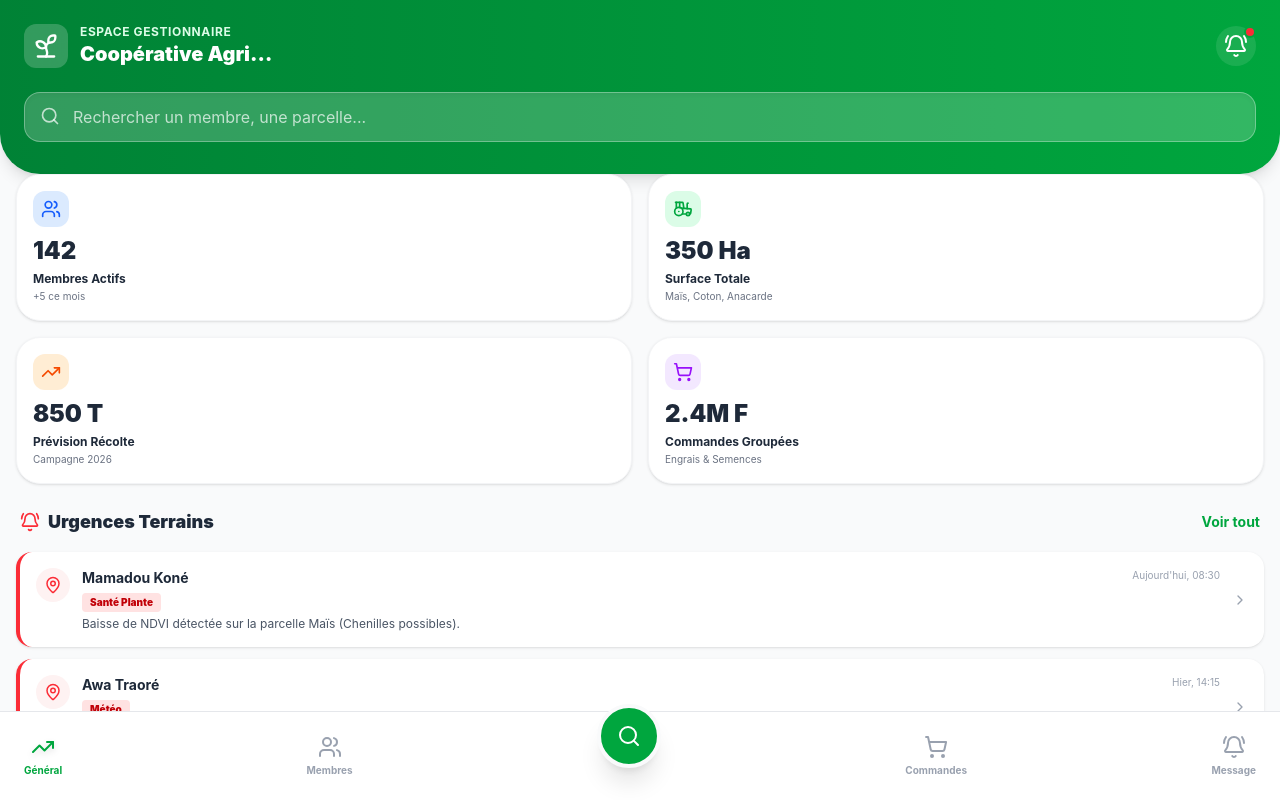
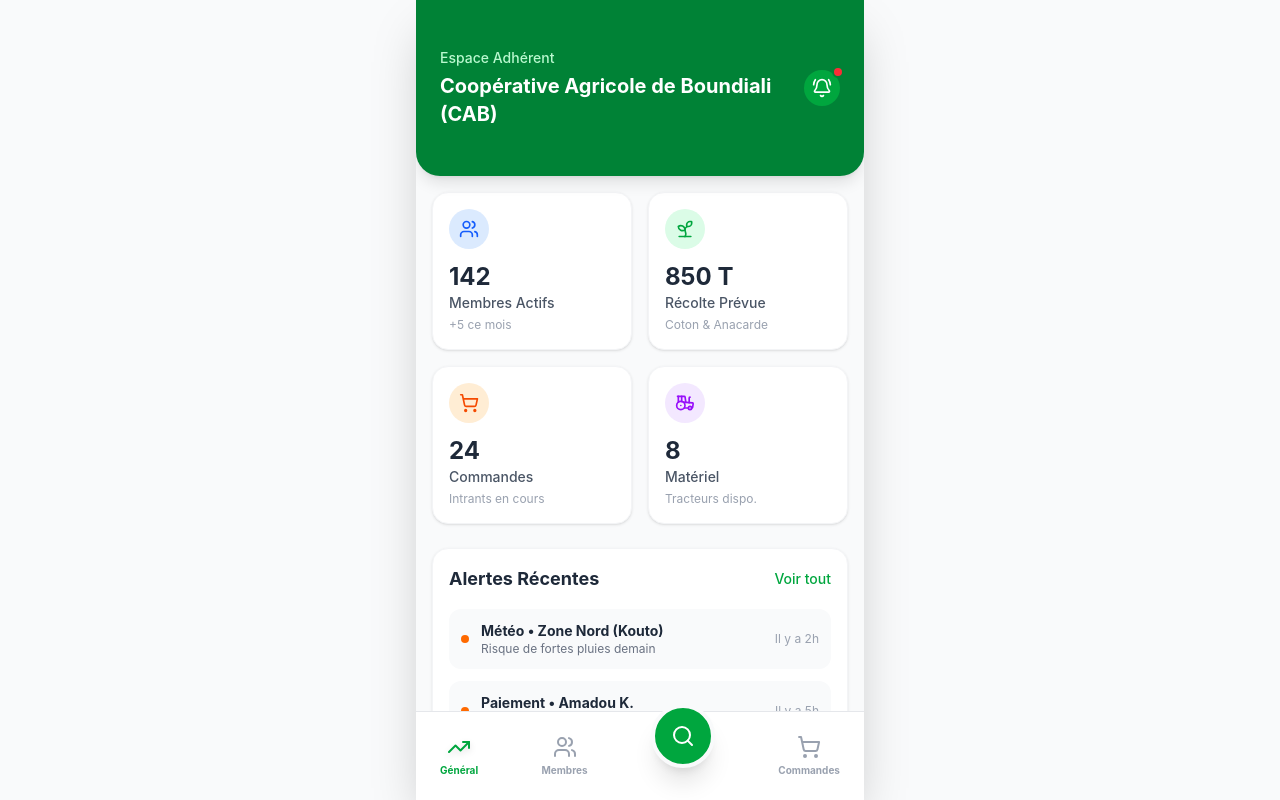
Before and after one commit to wonnansoro-svg/vitejs-vite-eyunclof, a React (Vite) app: page / in a window 1280 px wide. Built offline with nearby package versions, Linux system fonts and the light colour scheme.

Commit message:
Mise a jour du tableaux de bord

```diff
--- a/src/CoopDashboard.tsx
+++ b/src/CoopDashboard.tsx
@@ -8,10 +8,13 @@ import {
   TrendingUp,
   MapPin,
   Search,
-  ChevronRight
+  ChevronRight,
+  Package,
+  CheckCircle2,
+  Clock
 } from 'lucide-react';
 
-// --- 1. DÉFINITION DES TYPES (La puissance de TypeScript) ---
+// --- 1. DÉFINITION DES TYPES ---
 interface CoopStat {
   title: string;
   value: string | number;
@@ -24,160 +27,180 @@ interface CoopStat {
 interface Alert {
   id: number;
   member: string;
-  type: 'Météo' | 'Santé Plante' | 'Paiement';
+  type: string;
   message: string;
   date: string;
 }
 
-// --- 2. COMPOSANT PRINCIPAL ---
+// --- 2. VRAIES DONNÉES (Simulées) ---
+const mockMembers = [
+  { id: 1, nom: "Amadou Koné", village: "Kouto", culture: "Coton", surface: "5 ha", statut: "Actif" },
+  { id: 2, nom: "Fatouma Sylla", village: "Tengréla", culture: "Anacarde", surface: "12 ha", statut: "Actif" },
+  { id: 3, nom: "Seydou Traoré", village: "Boundiali", culture: "Maïs", surface: "3 ha", statut: "En attente" },
+  { id: 4, nom: "Mariam Ouattara", village: "Kolia", culture: "Coton", surface: "8 ha", statut: "Actif" },
+];
+
+const mockOrders = [
+  { id: "CMD-089", produit: "Engrais NPK 15-15-15", qte: "50 sacs", date: "Aujourd'hui", statut: "Livré" },
+  { id: "CMD-090", produit: "Semences de Maïs", qte: "20 kg", date: "Hier", statut: "En préparation" },
+  { id: "CMD-091", produit: "Produit Phytosanitaire", qte: "10 litres", date: "12 Mars", statut: "En attente" },
+];
+
+// --- 3. COMPOSANT PRINCIPAL ---
 const CoopDashboard: React.FC = () => {
   const [activeTab, setActiveTab] = useState<'overview' | 'members' | 'orders'>('overview');
-
-  // Fausse base de données pour visualiser l'interface
   const coopName = "Coopérative Agricole de Boundiali (CAB)";
 
   const stats: CoopStat[] = [
     { title: "Membres Actifs", value: 142, subtitle: "+5 ce mois", icon: Users, color: "text-blue-600", bg: "bg-blue-100" },
-    { title: "Surface Totale", value: "350 Ha", subtitle: "Maïs, Coton, Anacarde", icon: Tractor, color: "text-green-600", bg: "bg-green-100" },
-    { title: "Prévision Récolte", value: "850 T", subtitle: "Campagne 2026", icon: TrendingUp, color: "text-orange-600", bg: "bg-orange-100" },
-    { title: "Commandes Groupées", value: "2.4M F", subtitle: "Engrais & Semences", icon: ShoppingCart, color: "text-purple-600", bg: "bg-purple-100" }
+    { title: "Récolte Prévue", value: "850 T", subtitle: "Coton & Anacarde", icon: Sprout, color: "text-green-600", bg: "bg-green-100" },
+    { title: "Commandes", value: 24, subtitle: "Intrants en cours", icon: ShoppingCart, color: "text-orange-600", bg: "bg-orange-100" },
+    { title: "Matériel", value: 8, subtitle: "Tracteurs dispo.", icon: Tractor, color: "text-purple-600", bg: "bg-purple-100" }
   ];
 
-  const recentAlerts: Alert[] = [
-    { id: 1, member: "Mamadou Koné", type: "Santé Plante", message: "Baisse de NDVI détectée sur la parcelle Maïs (Chenilles possibles).", date: "Aujourd'hui, 08:30" },
-    { id: 2, member: "Awa Traoré", type: "Météo", message: "Risque d'inondation sur les parcelles en bordure de rivière.", date: "Hier, 14:15" }
+  const alerts: Alert[] = [
+    { id: 1, member: "Zone Nord (Kouto)", type: "Météo", message: "Risque de fortes pluies demain", date: "Il y a 2h" },
+    { id: 2, member: "Amadou K.", type: "Paiement", message: "Cotisation annuelle reçue", date: "Il y a 5h" },
   ];
 
-  return (
-    <div className="flex flex-col h-screen bg-gray-50 font-sans">
+  // --- VUE: GÉNÉRAL (L'accueil) ---
+  const renderOverview = () => (
+    <>
+      <div className="grid grid-cols-2 gap-4 mb-6">
+        {stats.map((stat, index) => (
+          <div key={index} className="bg-white p-4 rounded-2xl shadow-sm border border-gray-100">
+            <div className={`w-10 h-10 rounded-full flex items-center justify-center ${stat.bg} ${stat.color} mb-3`}>
+              <stat.icon size={20} />
+            </div>
+            <h3 className="text-2xl font-bold text-gray-800">{stat.value}</h3>
+            <p className="text-sm font-medium text-gray-600">{stat.title}</p>
+            <p className="text-xs text-gray-400 mt-1">{stat.subtitle}</p>
+          </div>
+        ))}
+      </div>
 
-      {/* EN-TÊTE DE LA COOPÉRATIVE */}
-      <div className="bg-gradient-to-r from-green-700 to-green-600 p-6 pb-8 rounded-b-[40px] text-white shadow-lg flex-shrink-0">
-        <div className="flex justify-between items-center mb-6">
-          <div className="flex items-center space-x-3">
-            <div className="bg-white/20 p-2 rounded-xl backdrop-blur-sm">
-              <Sprout size={28} className="text-white" />
+      <div className="bg-white rounded-2xl shadow-sm border border-gray-100 p-4 mb-6">
+        <div className="flex justify-between items-center mb-4">
+          <h2 className="text-lg font-bold text-gray-800">Alertes Récentes</h2>
+          <button className="text-green-600 text-sm font-medium">Voir tout</button>
+        </div>
+        <div className="space-y-3">
+          {alerts.map((alert) => (
+            <div key={alert.id} className="flex items-center justify-between p-3 bg-gray-50 rounded-xl">
+              <div className="flex items-center gap-3">
+                <div className="w-2 h-2 rounded-full bg-orange-500"></div>
+                <div>
+                  <p className="text-sm font-bold text-gray-800">{alert.type} • {alert.member}</p>
+                  <p className="text-xs text-gray-500">{alert.message}</p>
+                </div>
+              </div>
+              <span className="text-xs text-gray-400">{alert.date}</span>
+            </div>
+          ))}
+        </div>
+      </div>
+    </>
+  );
+
+  // --- VUE: MEMBRES ---
+  const renderMembers = () => (
+    <div className="bg-white rounded-2xl shadow-sm border border-gray-100 p-4 mb-6">
+      <h2 className="text-lg font-bold text-gray-800 mb-4">Annuaire des Membres</h2>
+      <div className="space-y-4">
+        {mockMembers.map((member) => (
+          <div key={member.id} className="flex items-center justify-between p-3 border border-gray-100 rounded-xl hover:bg-gray-50 transition">
+            <div className="flex items-center gap-3">
+              <div className="w-10 h-10 rounded-full bg-green-100 flex items-center justify-center text-green-700 font-bold">
+                {member.nom.charAt(0)}
               </div>
               <div>
-              <p className="text-green-100 text-xs font-bold uppercase tracking-wider">Espace Gestionnaire</p>
-              <h1 className="text-xl font-black truncate max-w-[200px]">{coopName}</h1>
+                <p className="text-sm font-bold text-gray-800">{member.nom}</p>
+                <div className="flex items-center gap-1 text-xs text-gray-500 mt-1">
+                  <MapPin size={12} /> {member.village} • {member.culture} ({member.surface})
                 </div>
               </div>
-          <button className="relative p-2 bg-white/10 rounded-full hover:bg-white/20 transition">
-            <BellRing size={24} />
-            <span className="absolute top-0 right-0 w-3 h-3 bg-red-500 border-2 border-green-600 rounded-full"></span>
-          </button>
             </div>
-
-        {/* BARRE DE RECHERCHE GLOBALE */}
-        <div className="relative">
-          <input
-            type="text"
-            placeholder="Rechercher un membre, une parcelle..."
-            className="w-full bg-white/20 border border-white/30 text-white placeholder-white/70 rounded-2xl py-3 pl-12 pr-4 focus:outline-none focus:ring-2 focus:ring-white focus:bg-white focus:text-gray-800 focus:placeholder-gray-400 transition-all shadow-inner"
-          />
-          <Search size={20} className="absolute left-4 top-3.5 text-white/70" />
+            <ChevronRight size={16} className="text-gray-400" />
+          </div>
+        ))}
       </div>
     </div>
+  );
 
-      {/* CONTENU DÉFILANT */}
-      <div className="flex-grow overflow-y-auto p-4 -mt-4 z-10 space-y-6 pb-24">
-
-        {/* GRILLE DES STATISTIQUES */}
-        <div className="grid grid-cols-2 gap-4">
-          {stats.map((stat, index) => (
-            <div key={index} className="bg-white p-4 rounded-3xl shadow-sm border border-gray-100 flex flex-col justify-between hover:shadow-md transition-shadow cursor-pointer">
+  // --- VUE: COMMANDES ---
+  const renderOrders = () => (
+    <div className="bg-white rounded-2xl shadow-sm border border-gray-100 p-4 mb-6">
+      <h2 className="text-lg font-bold text-gray-800 mb-4">Suivi des Intrants</h2>
+      <div className="space-y-4">
+        {mockOrders.map((order) => (
+          <div key={order.id} className="p-4 border border-gray-100 rounded-xl">
             <div className="flex justify-between items-start mb-2">
-                <div className={`p-2 rounded-xl ${stat.bg}`}>
-                  <stat.icon size={20} className={stat.color} />
+              <div className="flex items-center gap-2">
+                <Package size={18} className="text-blue-500" />
+                <span className="text-sm font-bold text-gray-800">{order.id}</span>
               </div>
+              <span className="text-xs font-medium text-gray-500">{order.date}</span>
             </div>
-              <div>
-                <h3 className="text-2xl font-black text-gray-800">{stat.value}</h3>
-                <p className="text-xs font-bold text-gray-800 mt-1">{stat.title}</p>
-                <p className="text-[10px] text-gray-500 mt-0.5">{stat.subtitle}</p>
+            <p className="text-sm text-gray-800 mb-1">{order.produit}</p>
+            <p className="text-xs text-gray-500 mb-3">Quantité: {order.qte}</p>
+            <div className="flex items-center gap-1">
+              {order.statut === "Livré" ? <CheckCircle2 size={14} className="text-green-500" /> : <Clock size={14} className="text-orange-500" />}
+              <span className={`text-xs font-bold ${order.statut === "Livré" ? "text-green-600" : "text-orange-600"}`}>
+                {order.statut}
+              </span>
             </div>
           </div>
         ))}
       </div>
+    </div>
+  );
 
-        {/* SECTION : ALERTES DES MEMBRES */}
+  return (
+    <div className="flex flex-col h-full relative bg-gray-50 max-w-md mx-auto shadow-2xl overflow-hidden">
+
+      {/* Header fixe */}
+      <div className="bg-green-700 text-white px-6 pt-12 pb-6 rounded-b-3xl shadow-lg z-10">
+        <div className="flex justify-between items-center mb-6">
           <div>
-          <div className="flex justify-between items-center mb-4 px-1">
-            <h2 className="text-lg font-black text-gray-800 flex items-center">
-              <BellRing className="mr-2 text-red-500" size={20}/> Urgences Terrains
-            </h2>
-            <button className="text-green-600 text-sm font-bold hover:underline">Voir tout</button>
+            <p className="text-green-200 text-sm font-medium mb-1">Espace Adhérent</p>
+            <h1 className="text-xl font-bold">{coopName}</h1>
           </div>
-
-          <div className="space-y-3">
-            {recentAlerts.map(alert => (
-              <div key={alert.id} className="bg-white p-4 rounded-2xl shadow-sm border-l-4 border-red-500 flex items-start space-x-3">
-                <div className="bg-red-50 p-2 rounded-full flex-shrink-0">
-                  <MapPin size={18} className="text-red-500" />
+          <div className="relative">
+            <div className="bg-green-600 p-2 rounded-full">
+              <BellRing size={20} className="text-white" />
             </div>
-                <div className="flex-grow">
-                  <div className="flex justify-between items-start">
-                    <h4 className="font-bold text-sm text-gray-800">{alert.member}</h4>
-                    <span className="text-[10px] text-gray-400">{alert.date}</span>
+            <span className="absolute -top-1 -right-1 bg-red-500 w-3 h-3 rounded-full border-2 border-green-700"></span>
           </div>
-                  <span className="inline-block px-2 py-0.5 bg-red-100 text-red-700 text-[10px] font-black rounded my-1">
-                    {alert.type}
-                  </span>
-                  <p className="text-xs text-gray-600 leading-tight">{alert.message}</p>
-                </div>
-                <ChevronRight size={16} className="text-gray-400 self-center" />
-              </div>
-            ))}
         </div>
       </div>
 
-        {/* SECTION : ACTIONS RAPIDES */}
-        <div>
-          <h2 className="text-lg font-black text-gray-800 mb-4 px-1">Actions Rapides</h2>
-          <div className="grid grid-cols-2 gap-3">
-            <button className="bg-green-50 border border-green-100 p-4 rounded-2xl flex flex-col items-center justify-center text-center hover:bg-green-100 transition-colors">
-              <div className="bg-white p-2 rounded-full shadow-sm mb-2">
-                <Users size={20} className="text-green-600" />
-              </div>
-              <span className="text-xs font-bold text-green-800">Ajouter un membre</span>
-            </button>
-            <button className="bg-orange-50 border border-orange-100 p-4 rounded-2xl flex flex-col items-center justify-center text-center hover:bg-orange-100 transition-colors">
-              <div className="bg-white p-2 rounded-full shadow-sm mb-2">
-                <ShoppingCart size={20} className="text-orange-600" />
-              </div>
-              <span className="text-xs font-bold text-orange-800">Lancer une commande</span>
-            </button>
-          </div>
+      {/* Contenu dynamique au centre */}
+      <div className="flex-1 overflow-y-auto px-4 -mt-4 pt-8 pb-24 z-0">
+        {activeTab === 'overview' && renderOverview()}
+        {activeTab === 'members' && renderMembers()}
+        {activeTab === 'orders' && renderOrders()}
       </div>
 
-      </div>
-
-      {/* MENU DE NAVIGATION BAS (STYLE COOPÉRATIVE) */}
-      <div className="fixed bottom-0 w-full bg-white border-t border-gray-200 px-6 py-3 flex justify-between items-center z-50 pb-safe">
-        <button onClick={() => setActiveTab('overview')} className={`flex flex-col items-center ${activeTab === 'overview' ? 'text-green-600' : 'text-gray-400'}`}>
+      {/* Barre de navigation fixe en bas */}
+      <div className="absolute bottom-0 w-full bg-white border-t border-gray-200 px-6 py-3 flex justify-between items-center z-50">
+        <button onClick={() => setActiveTab('overview')} className={`flex flex-col items-center transition-colors ${activeTab === 'overview' ? 'text-green-600' : 'text-gray-400 hover:text-green-500'}`}>
           <TrendingUp size={24} className={activeTab === 'overview' ? 'drop-shadow-md' : ''} />
           <span className="text-[10px] font-bold mt-1">Général</span>
         </button>
-        <button onClick={() => setActiveTab('members')} className={`flex flex-col items-center ${activeTab === 'members' ? 'text-green-600' : 'text-gray-400'}`}>
+        <button onClick={() => setActiveTab('members')} className={`flex flex-col items-center transition-colors ${activeTab === 'members' ? 'text-green-600' : 'text-gray-400 hover:text-green-500'}`}>
           <Users size={24} />
           <span className="text-[10px] font-bold mt-1">Membres</span>
         </button>
         <div className="relative -top-5">
-          <button className="bg-green-600 text-white p-4 rounded-full shadow-xl flex items-center justify-center border-4 border-gray-50">
+          <button className="bg-green-600 text-white p-4 rounded-full shadow-xl flex items-center justify-center border-4 border-gray-50 hover:bg-green-700 transition">
             <Search size={24} />
           </button>
         </div>
-        <button onClick={() => setActiveTab('orders')} className={`flex flex-col items-center ${activeTab === 'orders' ? 'text-green-600' : 'text-gray-400'}`}>
+        <button onClick={() => setActiveTab('orders')} className={`flex flex-col items-center transition-colors ${activeTab === 'orders' ? 'text-green-600' : 'text-gray-400 hover:text-green-500'}`}>
           <ShoppingCart size={24} />
           <span className="text-[10px] font-bold mt-1">Commandes</span>
         </button>
-        <button className="flex flex-col items-center text-gray-400">
-          <BellRing size={24} />
-          <span className="text-[10px] font-bold mt-1">Message</span>
-        </button>
       </div>
-
     </div>
   );
 };
```
Lines whose indentation alone changed are shown as unchanged.
